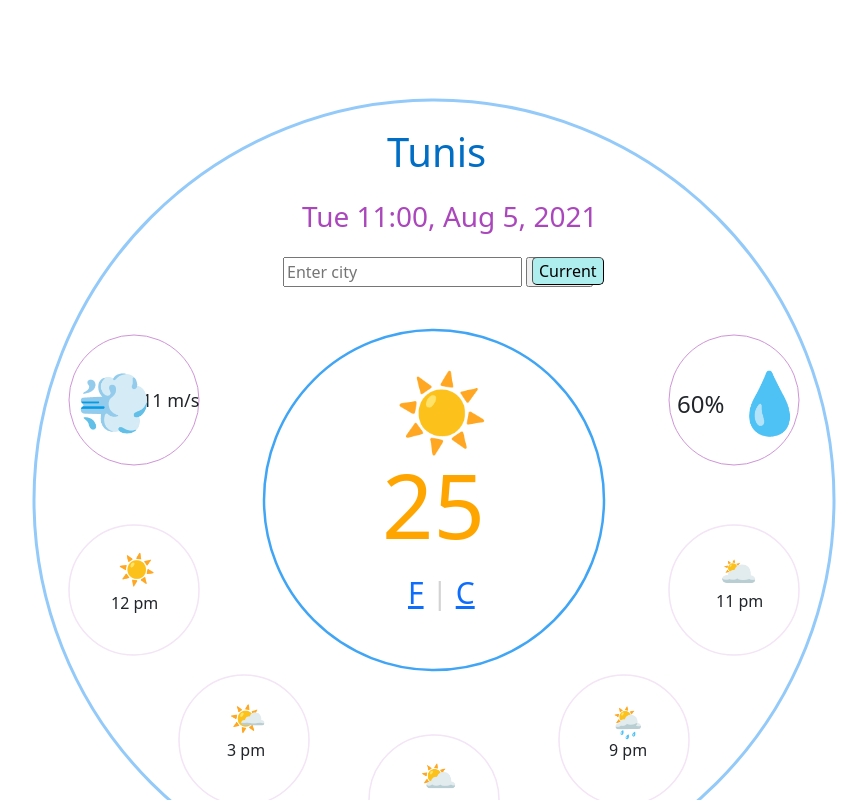
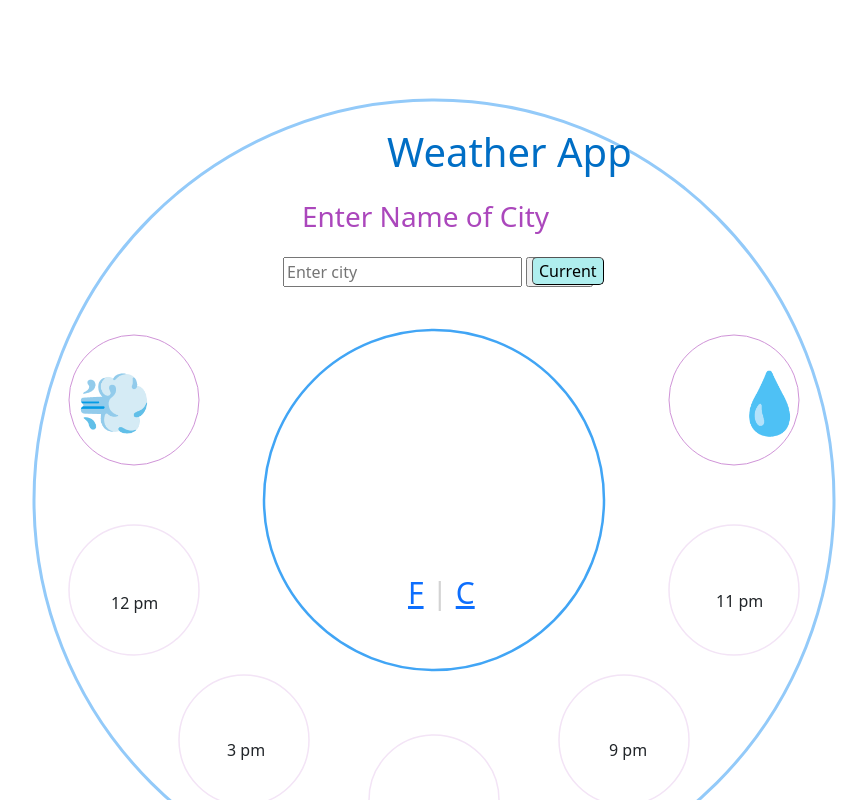
Before and after one commit to Mabchir/My-Weather-App, a website built with Parcel: page index.html in a window 1280 px wide. Shown: the whole page, without its empty margins (78-945 px from the left). Built offline with nearby package versions, Linux system fonts and the light colour scheme.

Commit message:
Fixing the positioning of weather icons and initial text when loading the app

```diff
--- a/index.html
+++ b/index.html
@@ -34,43 +34,43 @@
         <input type="submit" value="Search" />
       </form>
 
-      <h1 id="cityname">Tunis</h1>
-      <h3 id="date">Tue 11:00, Aug 5, 2021</h3>
-      <h4 class="wind2">11 m/s</h4>
-      <h4 class="humidity2">60%</h4>
+      <h1 id="cityname">Weather App</h1>
+      <h3 id="date">Enter Name of City</h3>
+      <h4 class="wind2"></h4>
+      <h4 class="humidity2"></h4>
       <h1 class="humidity3">💧</h1>
       <h1 class="wind3">💨</h1>
 
       <div class="temp1">
-        <h1 class="temp1-emoji">☀️</h1>
-        <h1 class="temp1-val">25</h1>
+        <h1 class="temp1-emoji"></h1>
+        <h1 class="temp1-val"></h1>
         <h3 class="temp1-unit">
           <a href="#" id="farenheit">F</a> | <a href="#" id="celcius">C</a>
         </h3>
       </div>
 
       <div class="hourly-temp1">
-        <p class="emoji">☀️</p>
+        <p class="emoji"></p>
         <p class="time">12 pm</p>
       </div>
 
       <div class="hourly-temp2">
-        <p class="emoji">🌤</p>
+        <p class="emoji"></p>
         <p class="time">3 pm</p>
       </div>
 
       <div class="hourly-temp3">
-        <p class="emoji">⛅</p>
+        <p class="emoji"></p>
         <p class="time">6 pm</p>
       </div>
 
       <div class="hourly-temp4">
-        <p class="emoji">🌦</p>
+        <p class="emoji"></p>
         <p class="time">9 pm</p>
       </div>
 
       <div class="hourly-temp5">
-        <p class="emoji">🌥</p>
+        <p class="emoji"></p>
         <p class="time">11 pm</p>
       </div>
       <button class="currentLoc">Current</button>
--- a/src/style.css
+++ b/src/style.css
@@ -90,7 +90,7 @@ h3 {
 .temp1 .temp1-emoji {
   font-size: 75px;
   position: fixed;
-  left: 473px;
+  left: 489px;
   top: 365px;
 }
 
@@ -113,7 +113,7 @@ h3 {
 .hourly-temp1 .emoji {
   position: fixed;
   font-size: 30px;
-  left: 196px;
+  left: 190px;
   top: 546px;
 }
 
@@ -126,7 +126,7 @@ h3 {
 .hourly-temp2 .emoji {
   position: fixed;
   font-size: 30px;
-  left: 307px;
+  left: 301px;
   top: 695px;
 }
 
@@ -139,7 +139,7 @@ h3 {
 .hourly-temp3 .emoji {
   position: fixed;
   font-size: 30px;
-  left: 498px;
+  left: 492px;
   top: 753px;
 }
 
@@ -152,7 +152,7 @@ h3 {
 .hourly-temp4 .emoji {
   position: fixed;
   font-size: 30px;
-  left: 687px;
+  left: 681px;
   top: 699px;
 }
 
@@ -165,7 +165,7 @@ h3 {
 .hourly-temp5 .emoji {
   position: fixed;
   font-size: 30px;
-  left: 798px;
+  left: 792px;
   top: 548px;
 }
 
```
